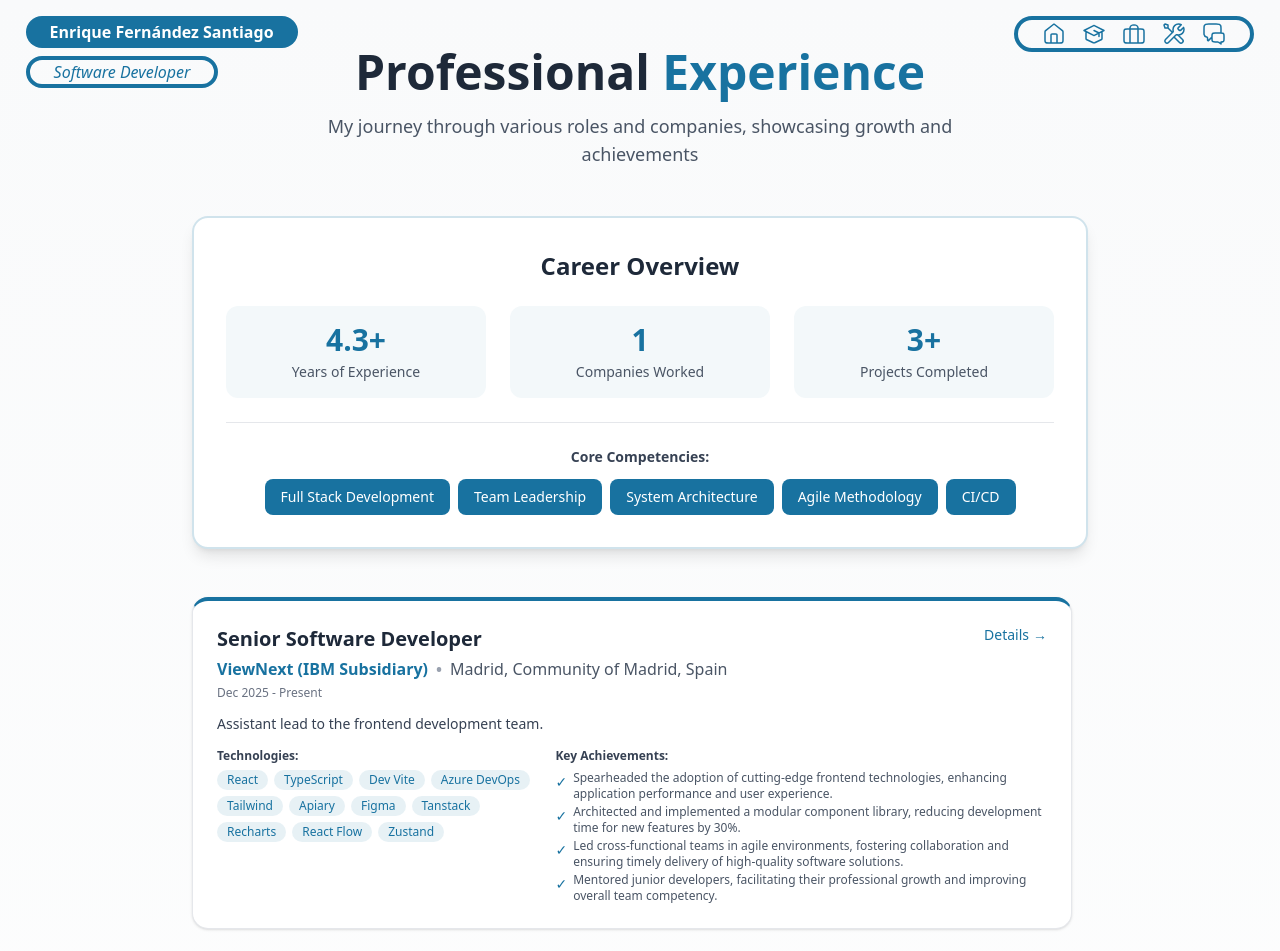
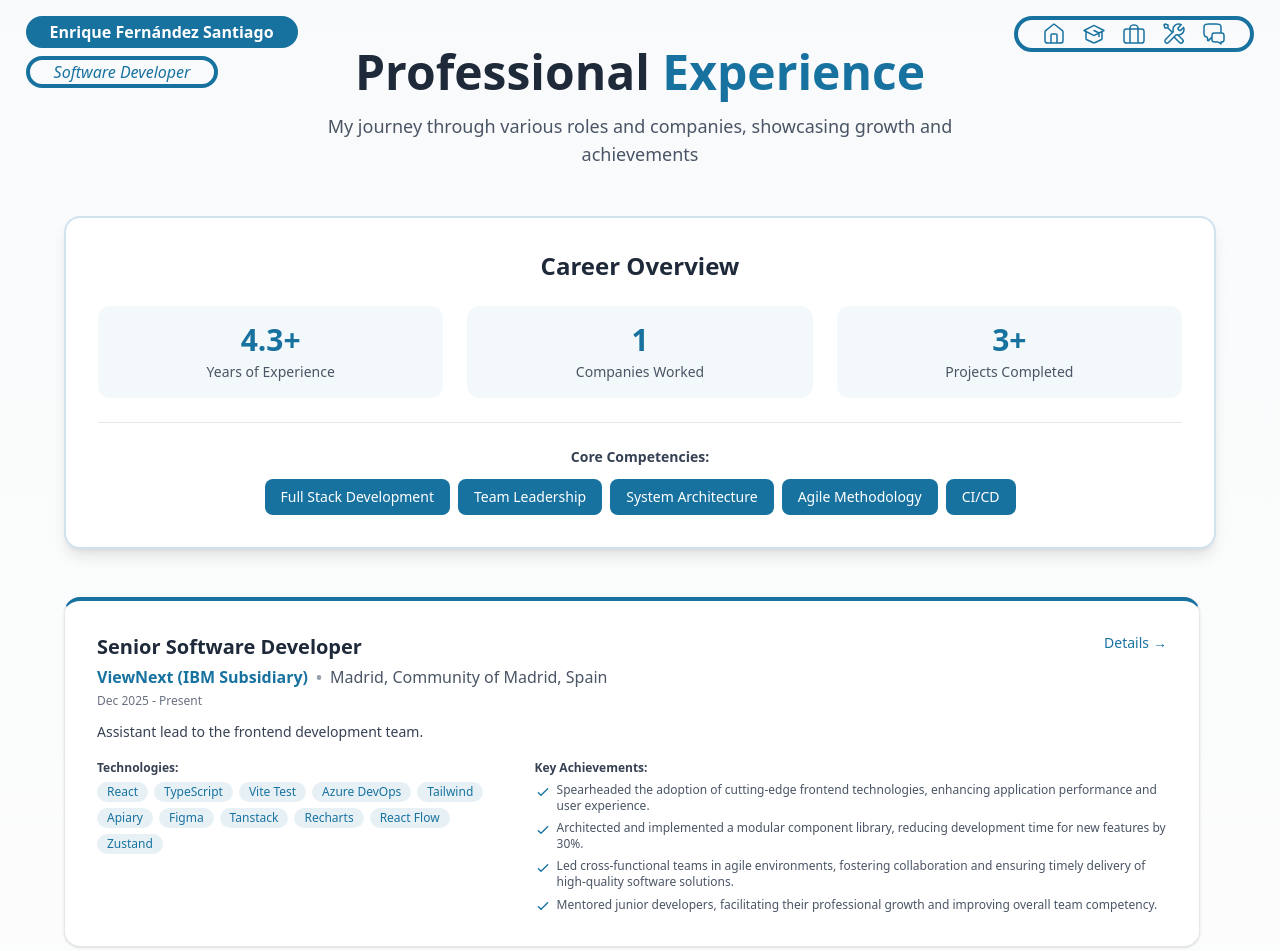
Before and after one commit to enrique-fer/portfolio, a React (Vite) app: page /experience in a window 1280 px wide. Shown: the top 951 px of the page. Built offline with nearby package versions, Linux system fonts and the light colour scheme.

Commit message:
visual adjustments

```diff
--- a/src/assets/data/experience-data.json
+++ b/src/assets/data/experience-data.json
@@ -7,7 +7,7 @@
     "location": "Madrid, Community of Madrid, Spain",
     "description": "Assistant lead to the frontend development team.",
     "summary": "In this role, I have taken on greater responsibilities in leading the frontend development team, overseeing project progress, and ensuring the delivery of high-quality software solutions. I collaborate closely with cross-functional teams, including designers, backend developers, and product managers, to align development efforts with business goals. My focus is on implementing best practices in frontend architecture, optimizing performance, and mentoring team members to enhance their skills and productivity.",
-    "technologies": ["React", "TypeScript", "Dev Vite", "Azure DevOps","Tailwind", "Apiary", "Figma", "Tanstack", "Recharts", "React Flow", "Zustand"],
+    "technologies": ["React", "TypeScript", "Vite Test", "Azure DevOps","Tailwind", "Apiary", "Figma", "Tanstack", "Recharts", "React Flow", "Zustand"],
     "achievements": [
       "Spearheaded the adoption of cutting-edge frontend technologies, enhancing application performance and user experience.",
       "Architected and implemented a modular component library, reducing development time for new features by 30%.",
--- a/src/components/experience/AchievementsList.tsx
+++ b/src/components/experience/AchievementsList.tsx
@@ -10,14 +10,28 @@ export default function AchievementsList({ achievements }: AchievementsListProps
       <h4 className="text-xs font-semibold text-gray-700 mb-1.5">
         Key Achievements:
       </h4>
-      <ul className="space-y-0.5">
+      <ul className="space-y-1.5">
         {achievements.map((achievement, index) => (
           <li
             key={index}
-            className="text-gray-600 text-xs flex items-start gap-1.5"
+            className="text-gray-600 text-xs flex gap-1.5"
           >
-            <span className="text-[#1872A0] mt-0.5 text-sm">✓</span>
-            <span>{achievement}</span>
+            <div className="flex items-start pt-0.5">
+              <svg
+                className="w-4 h-4 text-[#1872A0]"
+                fill="none"
+                stroke="currentColor"
+                viewBox="0 0 24 24"
+              >
+                <path
+                  strokeLinecap="round"
+                  strokeLinejoin="round"
+                  strokeWidth={2}
+                  d="M5 13l4 4L19 7"
+                />
+              </svg>
+            </div>
+            <span className="self-center">{achievement}</span>
           </li>
         ))}
       </ul>
--- a/src/components/experience/TimelineItem.tsx
+++ b/src/components/experience/TimelineItem.tsx
@@ -28,11 +28,11 @@ export default function TimelineItem({
   const [showSummary, setShowSummary] = useState(false);
 
   return (
-    <div className="pb-6">
+    <div className="pb-10">
       <div className="flex gap-4 items-start">
         {/* Content Card */}
         <div
-          className="min-w-180 flex-1 bg-white border border-gray-200 border-t-4 border-t-[#1872A0] rounded-2xl p-6 shadow-sm hover:shadow-md transition-all duration-300 cursor-pointer"
+          className="min-w-180 flex-1 bg-white border border-gray-200 border-t-4 border-t-[#1872A0] rounded-2xl p-8 shadow-sm hover:shadow-md transition-all duration-300 cursor-pointer"
           onClick={() => setShowSummary(!showSummary)}
         >
           <ExperienceHeader
@@ -44,12 +44,12 @@ export default function TimelineItem({
           />
 
           {/* Description */}
-          <p className="text-gray-700 text-sm leading-relaxed mb-3">
+          <p className="text-gray-700 text-sm leading-relaxed mb-4">
             {description}
           </p>
 
           {/* Technologies and Achievements in the same row */}
-          <div className="grid grid-cols-1 lg:grid-cols-5 gap-4">
+          <div className="grid grid-cols-1 lg:grid-cols-5 gap-6">
             <div className="col-span-1 lg:col-span-2">
               <TechnologiesList technologies={technologies} />
             </div>
--- a/src/pages/Experience.tsx
+++ b/src/pages/Experience.tsx
@@ -23,7 +23,7 @@ export default function ExperiencePage() {
       <NavigationHeader />
 
       <div className="min-h-screen py-12 px-6 sm:px-8 lg:px-12">
-        <div className="max-w-4xl mx-auto">
+        <div className="max-w-6xl mx-auto">
           {/* Page Header */}
           <div className="mb-12 text-center">
             <h1 className="text-4xl sm:text-5xl font-bold text-gray-800 mb-4">
```
